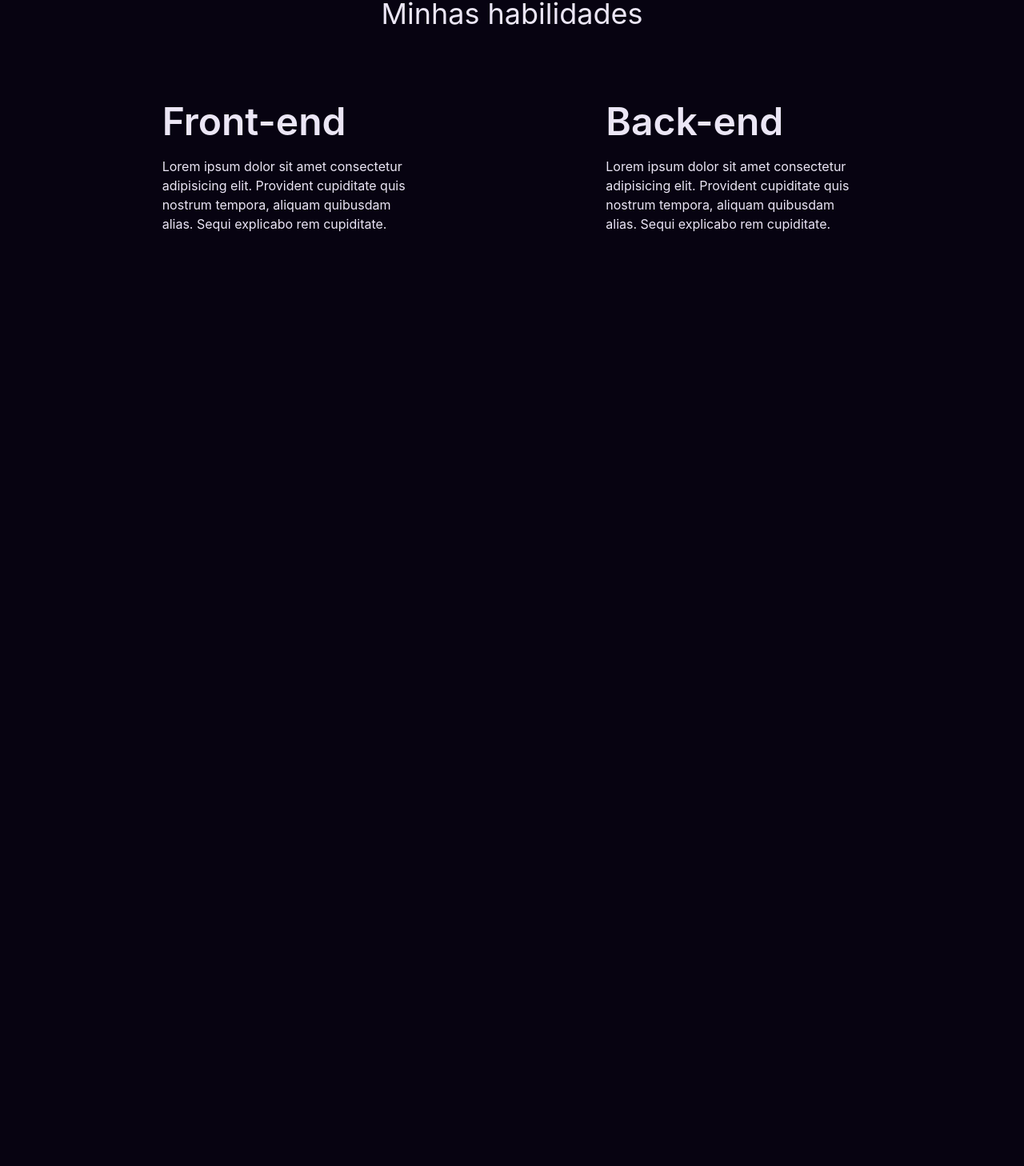
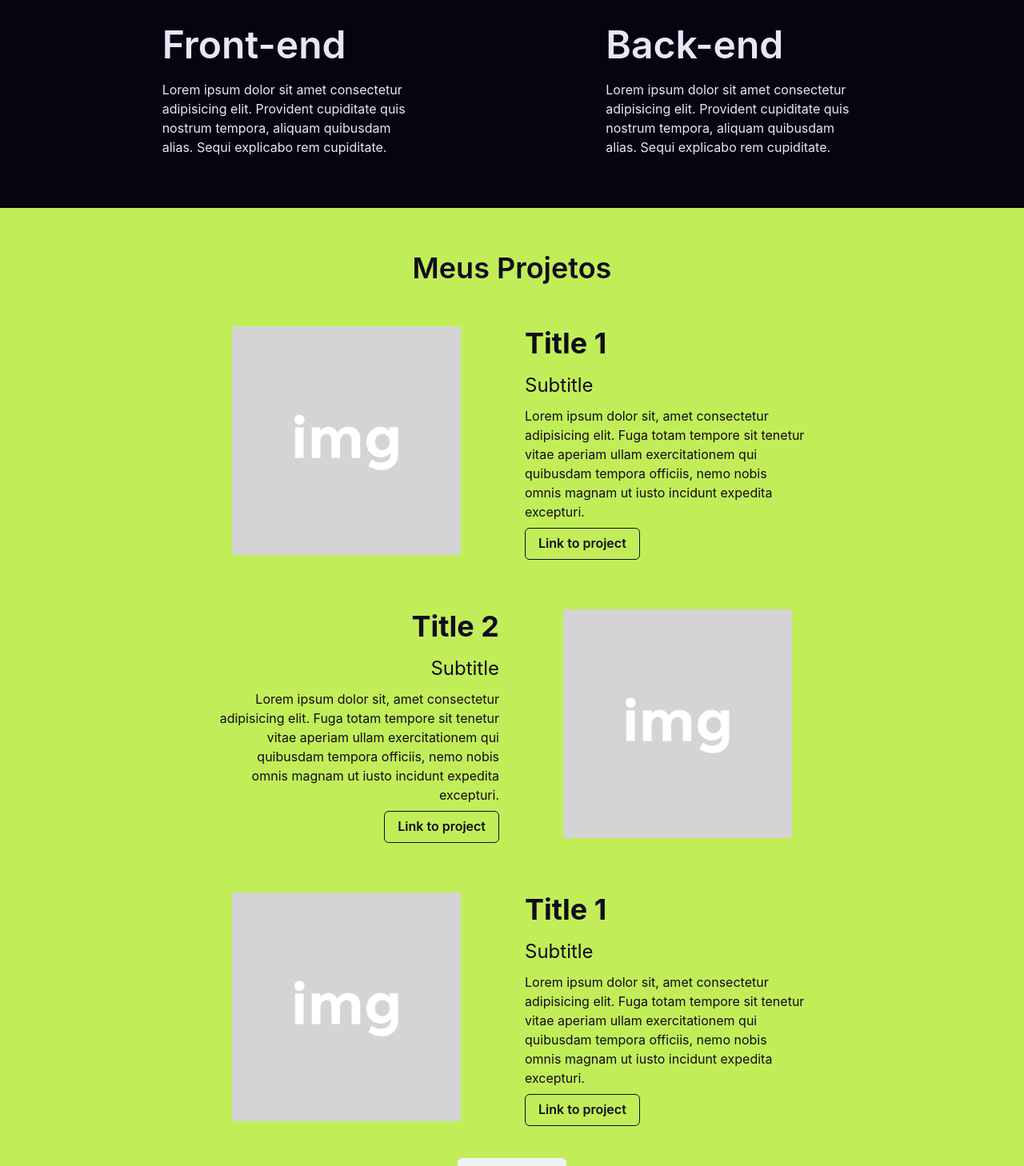
Before and after one commit to cptvictor95/portfolio, a Next.js app: page / in a window 1280 px wide. Shown: the part 1322-2780 px from the top of the page at 80% size. Before the commit the page ends 1710 px from the top, so only its background shows below. Built offline with nearby package versions, Linux system fonts and the light colour scheme.

Commit message:
create projects section, add smooth-scroll, fix responsiveness

```diff
--- a/components/header.tsx
+++ b/components/header.tsx
@@ -4,6 +4,7 @@ import { HamburgerIcon } from '@chakra-ui/icons';
 import React from 'react';
 import { Button, IconButton } from '@chakra-ui/button';
 import Link from 'next/link';
+import { Link as SLink } from 'react-scroll';
 
 const Header: React.FC = (props) => {
   const [show, setShow] = React.useState<boolean>(false);
@@ -79,19 +80,46 @@ const Header: React.FC = (props) => {
               </Button>
             </MenuItems>
             <MenuItems>
+              <SLink
+                activeClass="active"
+                className="about"
+                to="about"
+                spy={true}
+                smooth={true}
+                duration={500}
+              >
                 <Button size="md" variant="link">
                   Sobre
                 </Button>
+              </SLink>
             </MenuItems>
             <MenuItems>
+              <SLink
+                activeClass="active"
+                className="projects"
+                to="projects"
+                spy={true}
+                smooth={true}
+                duration={500}
+              >
                 <Button size="md" variant="link">
                   Projetos
                 </Button>
+              </SLink>
             </MenuItems>
             <MenuItems>
+              <SLink
+                activeClass="active"
+                className="projects"
+                to="projects"
+                spy={true}
+                smooth={true}
+                duration={500}
+              >
                 <Button size="md" variant="link">
                   Contato
                 </Button>
+              </SLink>
             </MenuItems>
           </>
         </Flex>
--- a/package.json
+++ b/package.json
@@ -17,13 +17,15 @@
     "react": "17.0.2",
     "react-dom": "17.0.2",
     "react-router-dom": "^5.2.0",
-    "react-scripts": "^4.0.3"
+    "react-scripts": "^4.0.3",
+    "react-scroll": "^1.8.2"
   },
   "devDependencies": {
     "@types/node": "^15.6.1",
     "@types/react": "17.0.7",
     "@types/react-dom": "^17.0.5",
     "@types/react-router-dom": "^5.1.7",
+    "@types/react-scroll": "^1.8.2",
     "@typescript-eslint/eslint-plugin": "^4.25.0",
     "@typescript-eslint/parser": "^4.25.0",
     "eslint": "^7.27.0",
--- a/pages/index.tsx
+++ b/pages/index.tsx
@@ -1,6 +1,7 @@
 import React from 'react';
 import Main from '../layouts/Main';
 import Hero from '../sections/Hero';
+import Projects from '../sections/Projects';
 import Skills from '../sections/Skills';
 import SubHero from '../sections/SubHero';
 
@@ -14,6 +15,7 @@ const Home: React.FC = () => {
       />
       <SubHero />
       <Skills />
+      <Projects />
     </Main>
   );
 };
--- /dev/null
+++ b/sections/Projects.tsx
@@ -0,0 +1,130 @@
+import { Stack, Text, Flex, Button, Image } from '@chakra-ui/react';
+import React from 'react';
+
+const Projects = () => {
+  return (
+    <Stack as="section" py={12} id="projects" bg="green.400" color="purple.900">
+      <Text as="h1" fontSize="4xl" fontWeight="semibold" textAlign="center">
+        Meus Projetos
+      </Text>
+      <Flex
+        as="section"
+        maxW={{ base: '100%' }}
+        direction={{ base: 'column', md: 'row' }}
+        align="center"
+        justify={['center', 'center', 'center', 'center']}
+        py={{ base: 8 }}
+      >
+        <Flex as="aside" maxW={{ base: 'auto' }} justify="flex-end" px={4}>
+          <Image
+            src={'./placeholder.png'}
+            maxW={{ base: '100%', lg: '350px' }}
+            px={{ base: 0, sm: 8 }}
+          />
+        </Flex>
+        <Flex as="article" maxW={{ base: 'auto' }}>
+          <Stack px={8}>
+            <Text as="h2" fontSize="4xl" fontWeight="bold">
+              Title 1
+            </Text>
+            <Text as="h4" fontSize="2xl">
+              Subtitle
+            </Text>
+            <Text maxW="350px">
+              Lorem ipsum dolor sit, amet consectetur adipisicing elit. Fuga
+              totam tempore sit tenetur vitae aperiam ullam exercitationem qui
+              quibusdam tempora officiis, nemo nobis omnis magnam ut iusto
+              incidunt expedita excepturi.
+            </Text>
+            <Button variant="outline" alignSelf="flex-start">
+              Link to project
+            </Button>
+          </Stack>
+        </Flex>
+      </Flex>
+      <Flex
+        as="section"
+        maxW={{ base: '100%' }}
+        direction={{
+          base: 'column-reverse',
+          sm: 'column-reverse',
+          md: 'row',
+          lg: 'row',
+        }}
+        align="center"
+        justify={['center', 'center', 'center', 'center']}
+        py={{ base: 4, sm: 4, md: 4 }}
+      >
+        <Stack px={8} align="flex-end">
+          <Text as="h2" fontSize="4xl" fontWeight="bold">
+            Title 2
+          </Text>
+          <Text as="h4" fontSize="2xl">
+            Subtitle
+          </Text>
+          <Text textAlign="end" maxW="350px">
+            Lorem ipsum dolor sit, amet consectetur adipisicing elit. Fuga totam
+            tempore sit tenetur vitae aperiam ullam exercitationem qui quibusdam
+            tempora officiis, nemo nobis omnis magnam ut iusto incidunt expedita
+            excepturi.
+          </Text>
+          <Button variant="outline" alignSelf="flex-end">
+            Link to project
+          </Button>
+        </Stack>
+        <Flex
+          as="aside"
+          maxW={{ base: '100%', lg: '50%' }}
+          justify="flex-start"
+          px={4}
+        >
+          <Image
+            src={'./placeholder.png'}
+            maxW={{ base: '100%', lg: '350px' }}
+            px={{ base: 0, sm: 8 }}
+          />
+        </Flex>
+      </Flex>
+      <Flex
+        as="section"
+        maxW={{ base: '100%' }}
+        direction={{ base: 'column', md: 'row' }}
+        align="center"
+        justify={['center', 'center', 'center', 'center']}
+        py={{ base: 8 }}
+      >
+        <Flex as="aside" maxW={{ base: 'auto' }} justify="flex-end" px={4}>
+          <Image
+            src={'./placeholder.png'}
+            maxW={{ base: '100%', lg: '350px' }}
+            px={{ base: 0, sm: 8 }}
+          />
+        </Flex>
+        <Flex as="article" maxW={{ base: 'auto' }}>
+          <Stack px={8}>
+            <Text as="h2" fontSize="4xl" fontWeight="bold">
+              Title 1
+            </Text>
+            <Text as="h4" fontSize="2xl">
+              Subtitle
+            </Text>
+            <Text maxW="350px">
+              Lorem ipsum dolor sit, amet consectetur adipisicing elit. Fuga
+              totam tempore sit tenetur vitae aperiam ullam exercitationem qui
+              quibusdam tempora officiis, nemo nobis omnis magnam ut iusto
+              incidunt expedita excepturi.
+            </Text>
+            <Button variant="outline" alignSelf="flex-start">
+              Link to project
+            </Button>
+          </Stack>
+        </Flex>
+      </Flex>
+      <Button alignSelf="center" mt={12}>
+        Mais projetos
+      </Button>
+    </Stack>
+  );
+};
+
+export default Projects;
--- a/sections/Skills.tsx
+++ b/sections/Skills.tsx
@@ -4,7 +4,7 @@ import React from 'react';
 
 const Skills = () => {
   return (
-    <Stack as="section" py={8}>
+    <Stack as="section" py={4} id="skills">
       <Text as="h1" fontSize="4xl" textAlign="center" pt={8}>
         Minhas habilidades
       </Text>
@@ -14,12 +14,11 @@ const Skills = () => {
         direction={{ base: 'column', md: 'row' }}
         align="center"
         justify={['center', 'space-evenly', 'space-evenly', 'space-evenly']}
-        py={8}
+        py={4}
       >
         <Flex
           as="article"
           maxW={{ base: '80%', sm: '60%', md: '40%', lg: '30%', xl: '30%' }}
-          py={4}
         >
           <Stack px={8}>
             <Text as="h2" fontSize="5xl" fontWeight="semibold">
--- a/sections/SubHero.tsx
+++ b/sections/SubHero.tsx
@@ -7,11 +7,12 @@ const SubHero: React.FC = () => {
   return (
     <Flex
       as="section"
+      id="about"
       maxW={{ base: 'auto', md: '100%', lg: '100%' }}
       direction={{ base: 'column', md: 'row' }}
       align="center"
       justify={['center', 'space-around', 'space-evenly', 'space-around']}
-      py={16}
+      py={8}
       px={8}
       bg="green.400"
       color="purple.900"
--- a/theme/colors.tsx
+++ b/theme/colors.tsx
@@ -9,5 +9,10 @@ export const colors = {
     200: '#DDF6A2',
     300: '#CFF27D',
     400: '#C1EE58',
+    500: '#B4EB33',
+    600: '#A3DF16',
+    700: '#87BA12',
+    800: '#6C950F',
+    900: '#516F0B',
   },
 };
--- a/theme/components/Button.tsx
+++ b/theme/components/Button.tsx
@@ -12,5 +12,13 @@ export const Button = {
         textDecoration: 'none',
       },
     },
+    outline: {
+      borderColor: 'purple.900',
+      bg: 'transparent',
+      _hover: {
+        bg: 'green.500',
+        borderColor: 'purple.900',
+      },
+    },
   },
 };
--- a/theme/theme.tsx
+++ b/theme/theme.tsx
@@ -5,7 +5,7 @@ import { Button } from './components/Button';
 export const theme = extendTheme({
   styles: {
     global: {
-      body: {
+      'html, body': {
         padding: 0,
         margin: 0,
         boxSizing: 'border-box',
```
Also changed, not shown: public/placeholder.png (added), 1 other file (tests, documents, lock files or other folders). Lines whose indentation alone changed are shown as unchanged.
